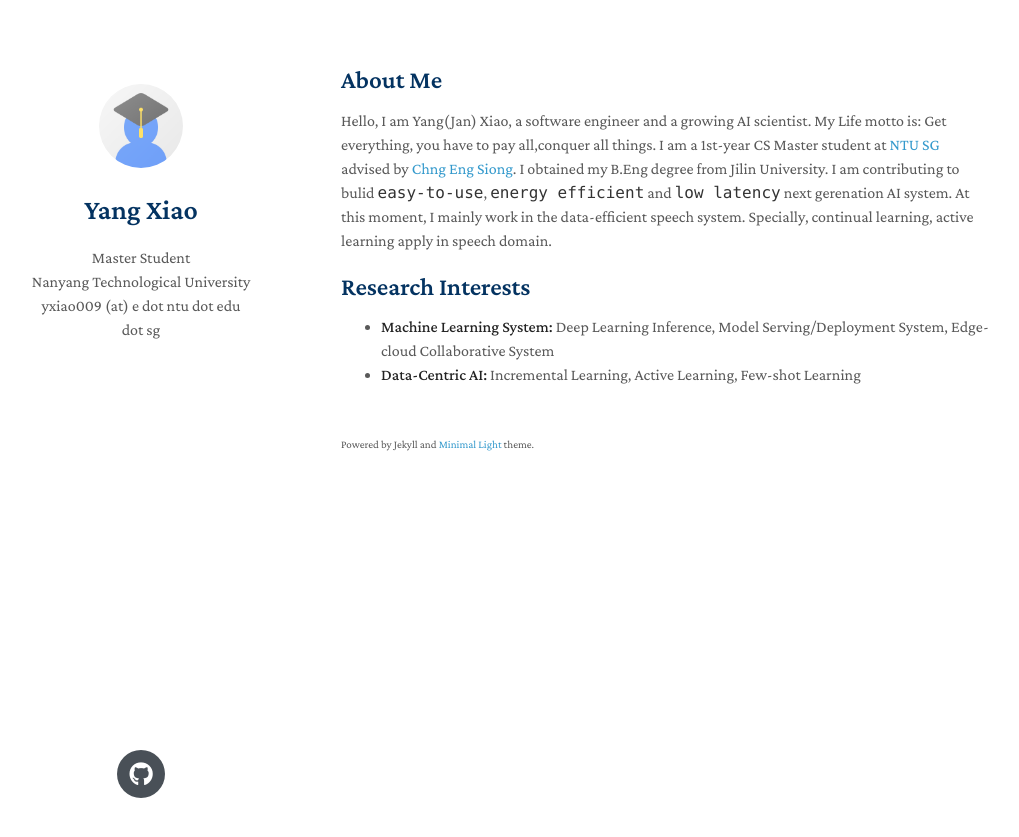
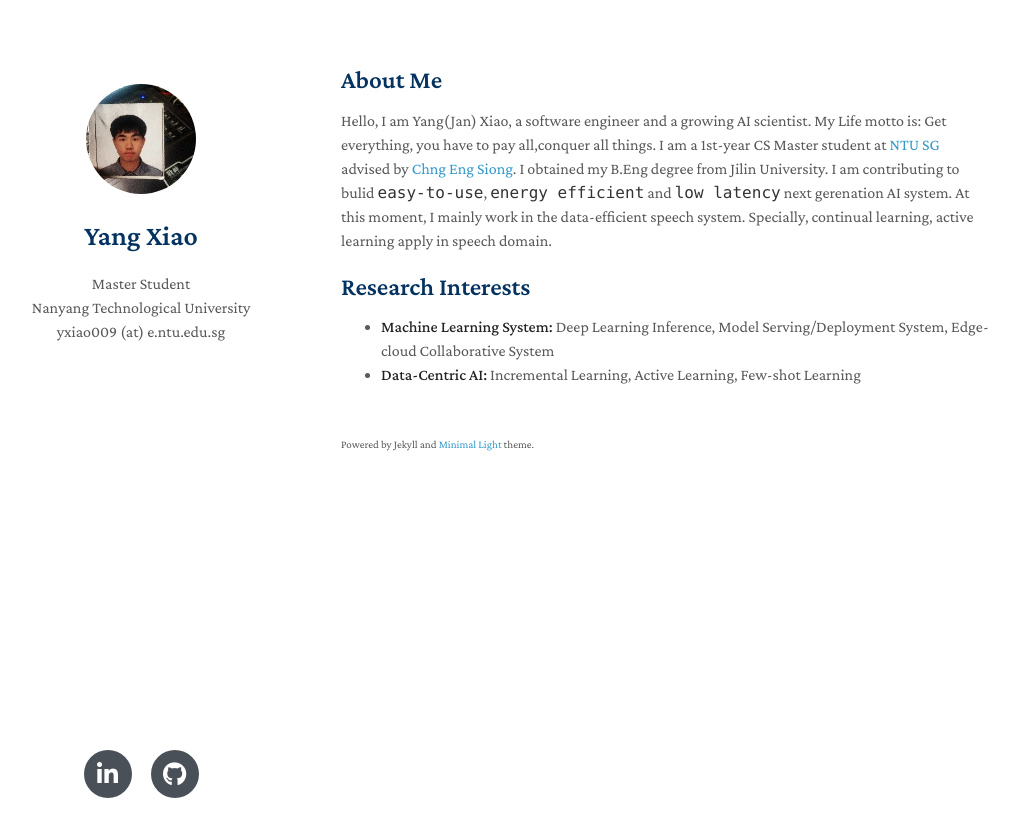
Before and after one commit to swagshaw/swagshaw.github.io, a Jekyll site: the page built from index.md, in a window 1280 px wide. Shown: the top 837 px of the page, without its empty margins (129-1148 px from the left). Built offline with Jekyll 4.4.1, drawn with Linux system fonts in a browser that asks for light colours; nearby versions of some CDN libraries; a style sheet for code colours, icons or effects is not loaded; our own code applies the rules of GitHub Pages for plain Markdown files.

Commit message:
Update _config.yml

```diff
--- a/_config.yml
+++ b/_config.yml
@@ -1,15 +1,15 @@
 title: Yang Xiao
 position: Master Student
 affiliation: Nanyang Technological University
-email: yxiao009 (at) e dot ntu dot edu dot sg
+email: yxiao009 (at) e.ntu.edu.sg
 keywords: xiao yang, yang xiao, Xiao Yang, Yang Xiao
 # google_scholar: https://scholar.google.com/
 github_link: https://github.com/swagshaw
-# linkedin: https://www.linkedin.com/in/yang-xiao-swag/
-avatar: ./assets/img/avatar.png
+linkedin: https://www.linkedin.com/in/yang-xiao-swag
+avatar: ./assets/img/avatar.jpg
 google_analytics: UA-111540567-4
 favicon: ./assets/img/favicon.png
 favicon_dark: ./assets/img/favicon-dark.png
-description: The Minimal Light is a simple and elegant jekyll theme for academic personal homepage.
+description: Yang (Jan) Xiao is a 1-st year master student at NTU. His interest is always focus on MLSys.
 # canonical: https://minimal-light.yyliu.net/
 remote_theme: yaoyao-liu/minimal-light
```
